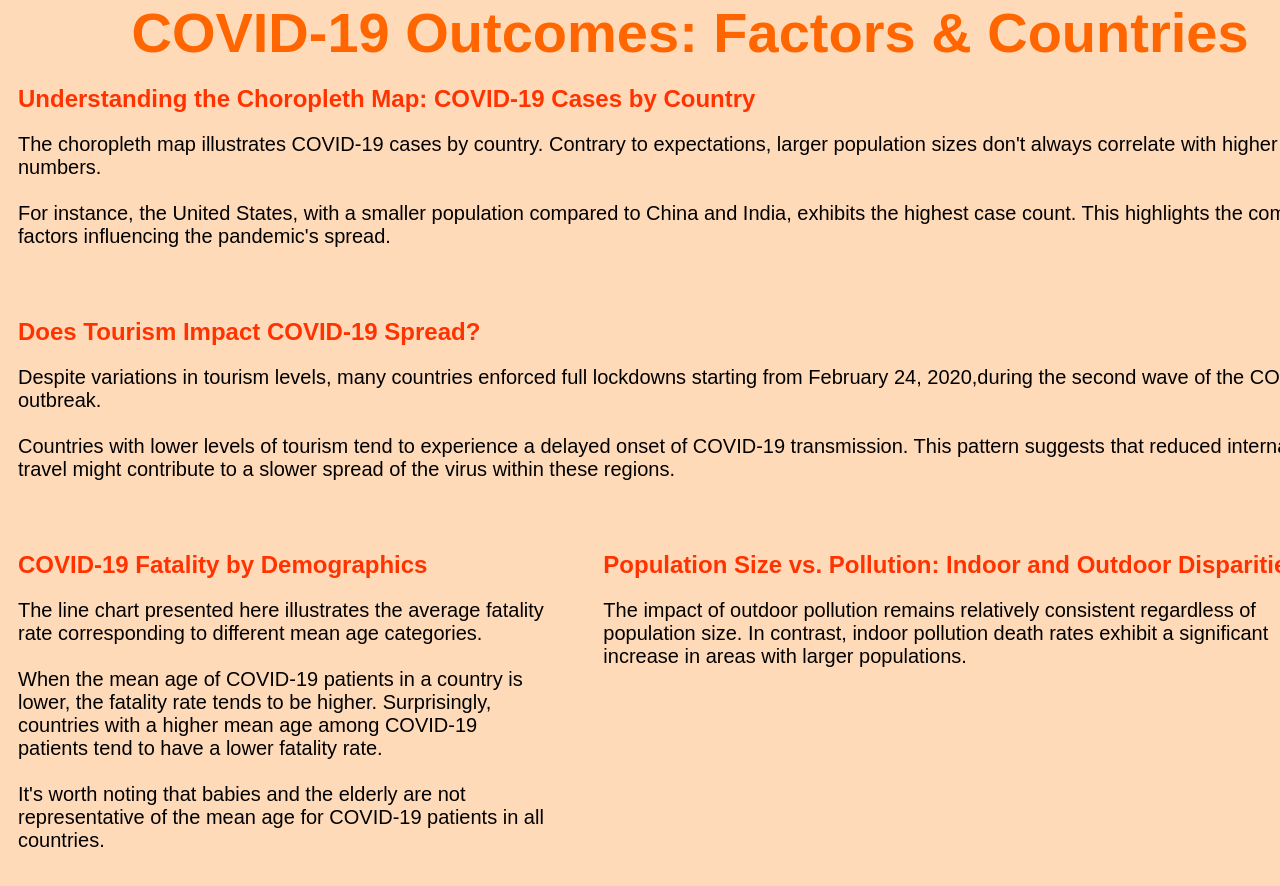
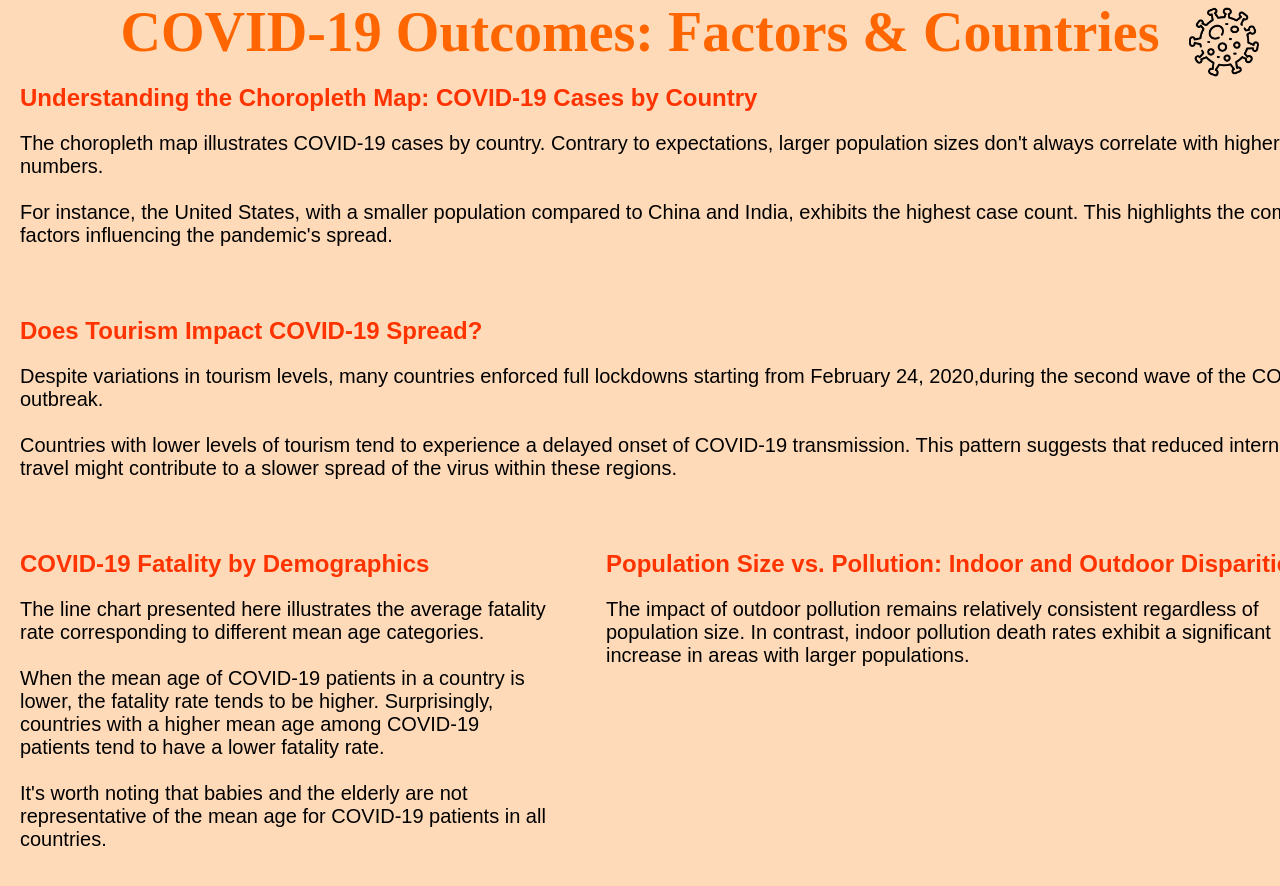
Before and after one commit to SOHMJ/FIT3179, a plain HTML site: page index.html in a window 1280 px wide. Shown: the top 886 px of the page. Drawn offline with Linux system fonts and the light colour scheme; a script that the page names is missing.

Commit message:
add image

```diff
--- a/index.html
+++ b/index.html
@@ -17,7 +17,12 @@
 </head>
 
 <body>
-    <h1>COVID-19 Outcomes: Factors & Countries</h1>
+    <div class="container-title">
+        <h1>COVID-19 Outcomes: Factors & Countries</h1>
+        <img src="coronavirus.png" width="70" height="70">
+    </div>
+
+
     <div class="container">
         <h2 class="subtitle">Understanding the Choropleth Map: COVID-19 Cases by Country</h2>
         <div class="graph">
--- a/pollution.json
+++ b/pollution.json
@@ -77,7 +77,7 @@
                     }
                 },
                 "opacity": {
-                    "value": 0.7
+                    "value": 0.6
                 },
                 "tooltip": [
                     {
--- a/styles.css
+++ b/styles.css
@@ -4,7 +4,7 @@
 }
  */
 h1 {
-    font-family: Arial, sans-serif;
+    font-family: "Impact, fantasy";
     font-size: 56px;
     font-weight: bold;
     color: #FF6600;
@@ -21,7 +21,7 @@ h1 {
     text-align: left;
     margin-bottom: 0px;
     margin-top: 0px;
-    margin-left: 18px;
+    margin-left: 20px;
 }
 
 p {
@@ -32,14 +32,12 @@ p {
     text-align: left;
     margin-bottom: 20px;
     margin-left: 0px;
-    margin-right: 18px;
+    margin-right: 20px;
 }
 
 .top-left-text {
     text-align: left;
-    /* Align text horizontally to the left */
     vertical-align: top;
-    /* Align text vertically to the top */
 }
 
 html {
@@ -77,7 +75,7 @@ body {
     display: flex;
     justify-content: center;
     align-items: flex-start;
-    margin-left: 18px;
+    margin-left: 20px;
     margin-bottom: 50px;
     margin-right: 0px;
 }
@@ -96,14 +94,14 @@ body {
 
 .left-div {
     width: 42%;
-    margin-left: 18px;
-    margin-right: 18px;
+    margin-left: 20px;
+    margin-right: 20px;
 }
 
 .right-div {
     width: 58%;
-    margin-left: 18px;
-    margin-right: 18px;
+    margin-left: 20px;
+    margin-right: 20px;
 }
 
 .half-title {
@@ -116,3 +114,10 @@ body {
     margin-top: 0px;
     margin-left: 0px;
 }
+
+.container-title {
+    display: flex;
+    justify-content: center;
+    align-items: center;
+    gap: 30px;
+}
```
Also changed, not shown: coronavirus.png (added).
